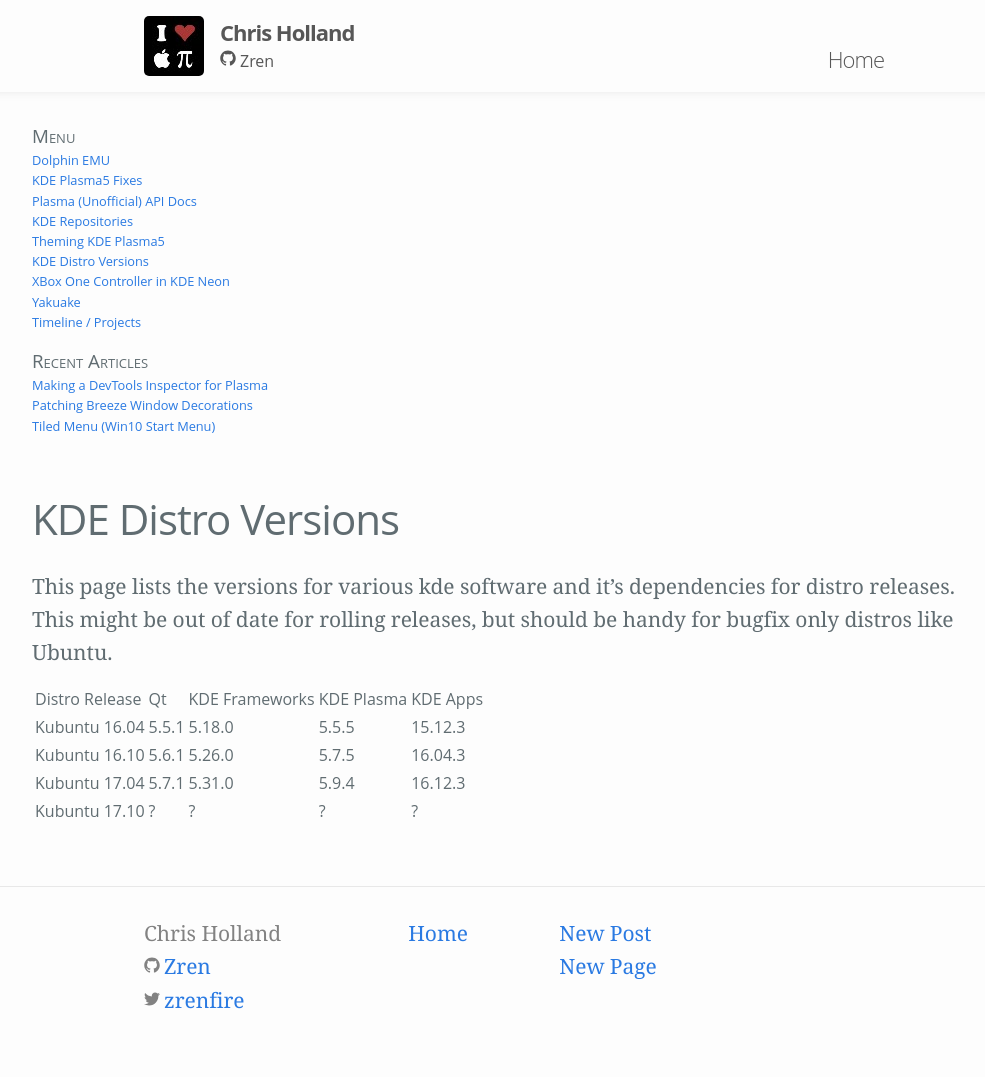
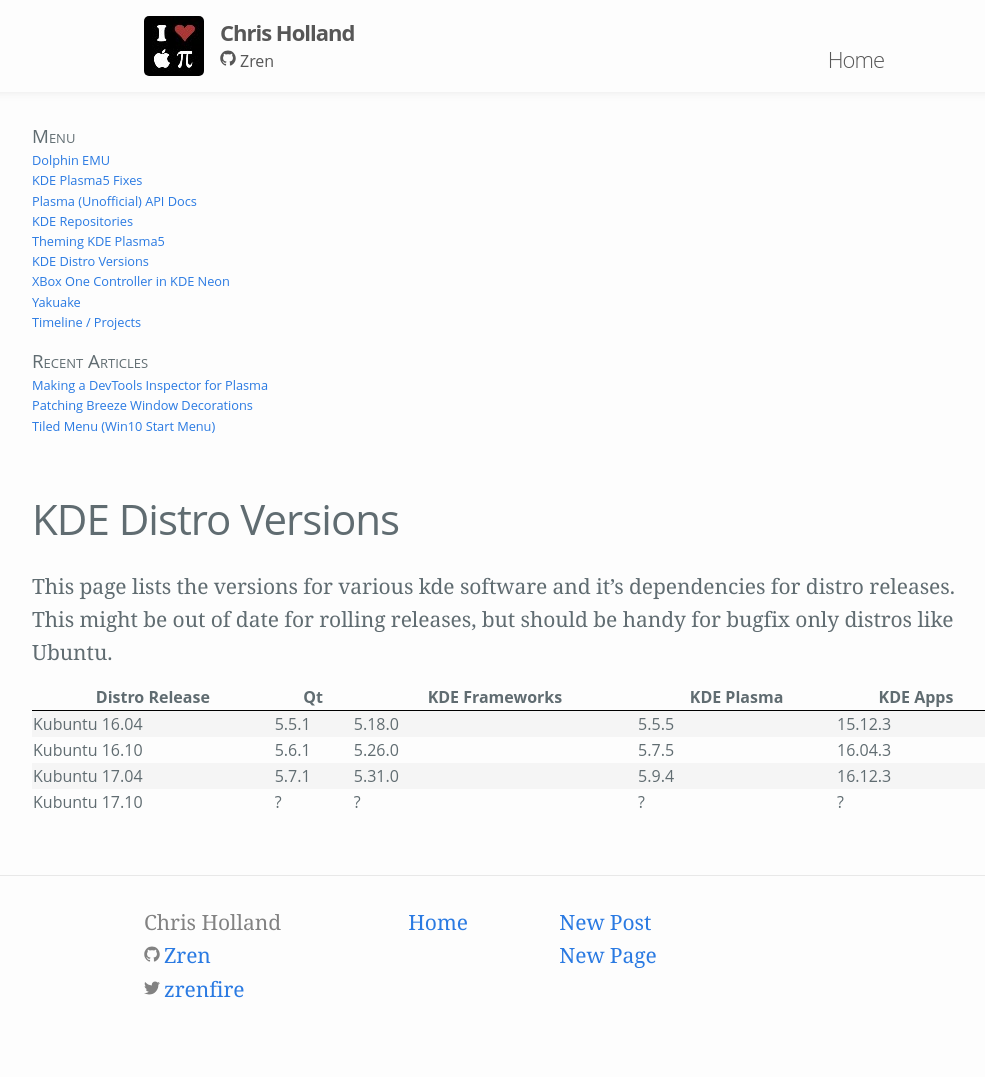
Before and after one commit to Zren/zren.github.io, a Jekyll site: the page built from kde_versions.md, in a window 1280 px wide. Shown: the whole page, without its empty margins (126-1111 px from the left). Built offline with Jekyll 4.4.1, drawn with Linux system fonts in a browser that asks for light colours.

Commit message:
Style the version table

```diff
--- a/_sass/_layout.scss
+++ b/_sass/_layout.scss
@@ -379,4 +379,17 @@
             font-size: 18px;
         }
     }
+
+    table.table {
+        width: 100%;
+        border-spacing: 0;
+
+        thead th {
+            font-weight: bold;
+            border-bottom: 1px solid #000;
+        }
+        tbody tr:nth-of-type(2n-1) td {
+            background-color: rgba(0,0,0,.03);
+        }
+    }
 }
--- a/kde_versions.md
+++ b/kde_versions.md
@@ -6,14 +6,14 @@
 
 This page lists the versions for various kde software and it's dependencies for distro releases. This might be out of date for rolling releases, but should be handy for bugfix only distros like Ubuntu.
 
-<table>
+<table class="table">
   <thead>
     <tr>
-      <td>Distro Release</td>
-      <td>Qt</td>
-      <td>KDE Frameworks</td>
-      <td>KDE Plasma</td>
-      <td>KDE Apps</td>
+      <th>Distro Release</th>
+      <th>Qt</th>
+      <th>KDE Frameworks</th>
+      <th>KDE Plasma</th>
+      <th>KDE Apps</th>
     </tr>
   </thead>
   <tbody>
```
